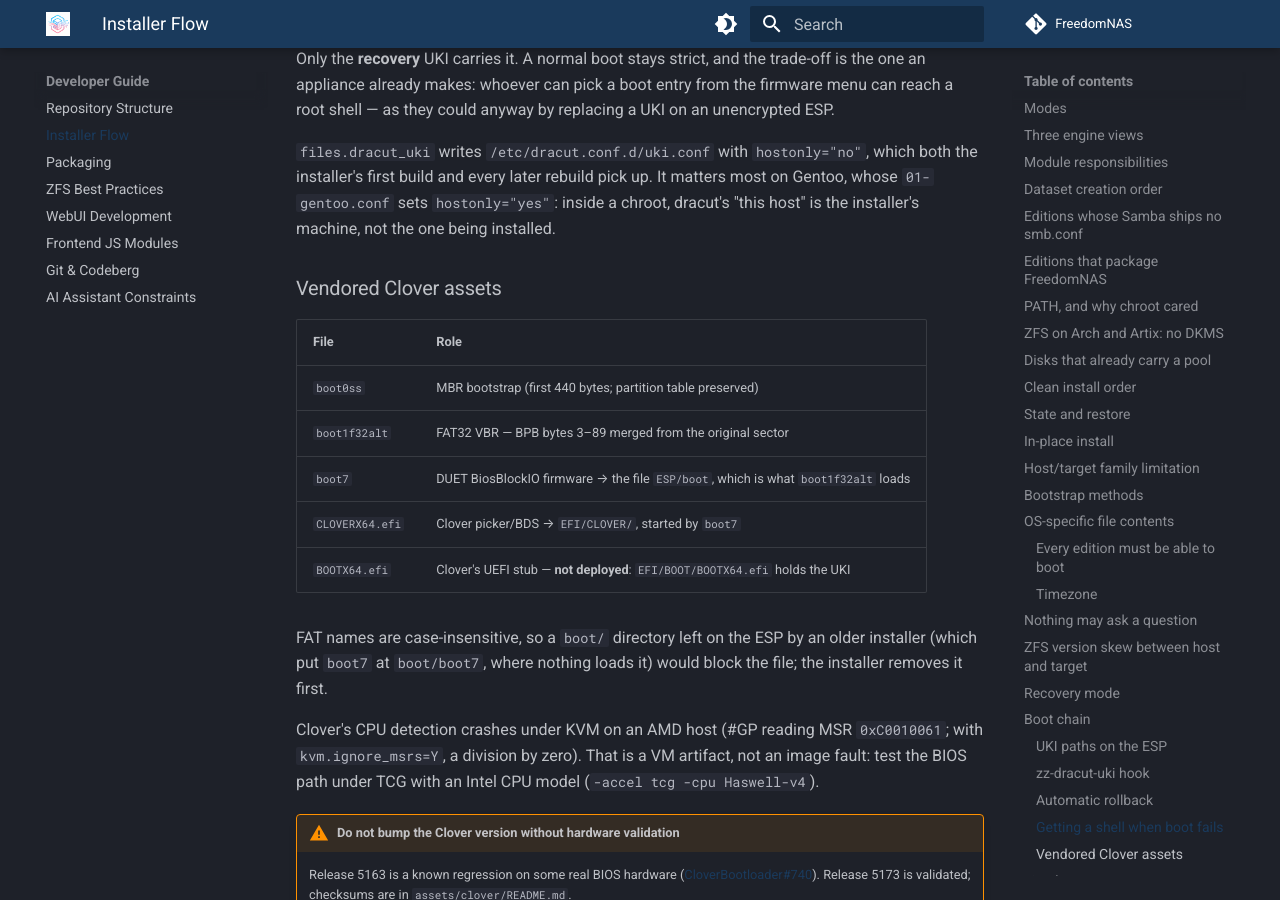
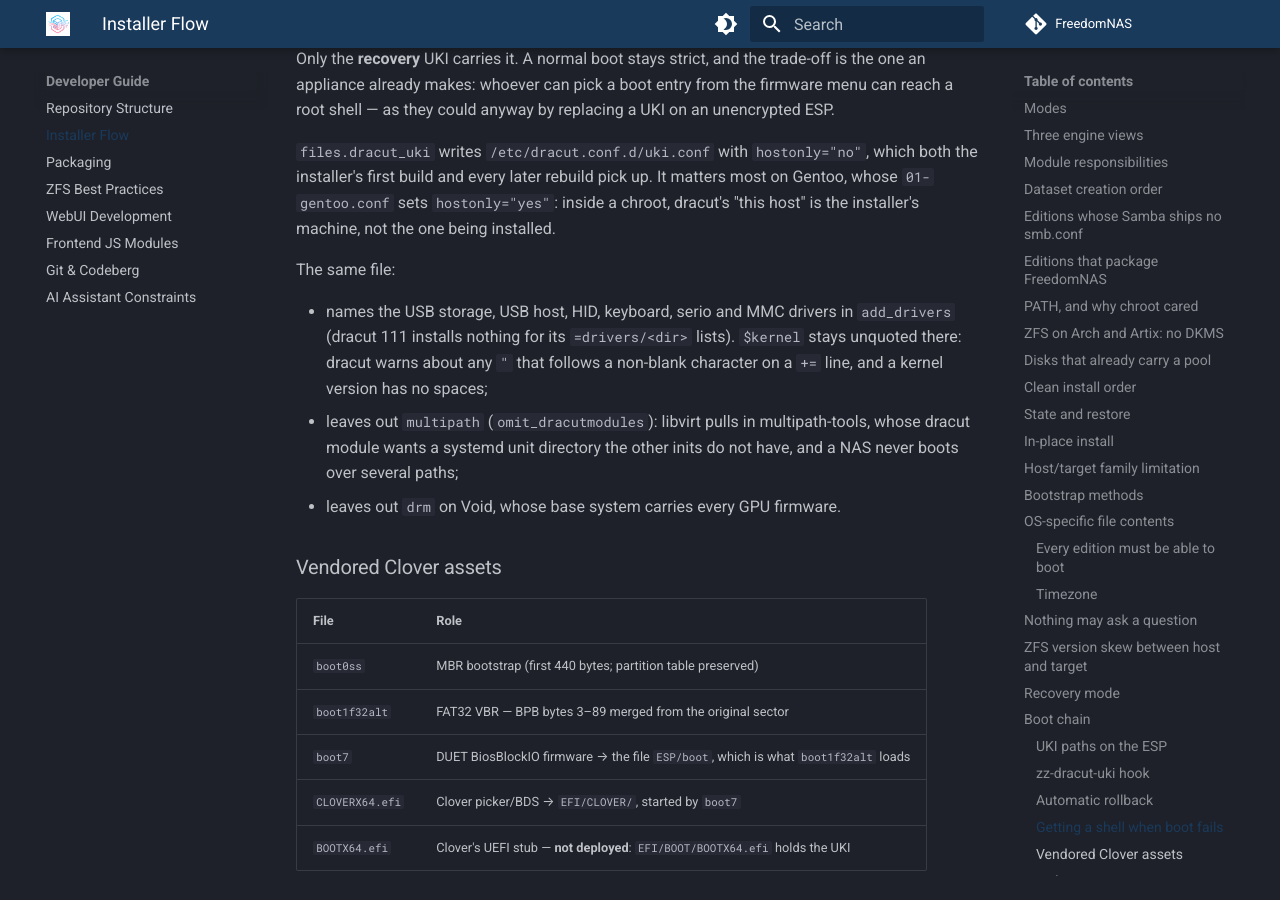
Before and after one commit to FreedomNAS/freedomnas-docs, an MkDocs documentation site: the page built from docs/developer/installer.md, in a window 1280 px wide and 900 px high, scrolled down 18801 px. Built offline with MkDocs 1.6.1 and Material for MkDocs 9.7.7, drawn with Linux system fonts in a browser that asks for light colours.

Commit message:
Document what uki.conf adds and leaves out

```diff
--- a/docs/developer/installer.md
+++ b/docs/developer/installer.md
@@ -714,6 +714,17 @@ matters most on Gentoo, whose `01-gentoo.conf` sets `hostonly="yes"`: inside
 a chroot, dracut's "this host" is the installer's machine, not the one being
 installed.
 
+The same file:
+
+- names the USB storage, USB host, HID, keyboard, serio and MMC drivers in
+  `add_drivers` (dracut 111 installs nothing for its `=drivers/<dir>` lists).
+  `$kernel` stays unquoted there: dracut warns about any `"` that follows a
+  non-blank character on a `+=` line, and a kernel version has no spaces;
+- leaves out `multipath` (`omit_dracutmodules`): libvirt pulls in
+  multipath-tools, whose dracut module wants a systemd unit directory the
+  other inits do not have, and a NAS never boots over several paths;
+- leaves out `drm` on Void, whose base system carries every GPU firmware.
+
 ### Vendored Clover assets
 
 | File | Role |
```
